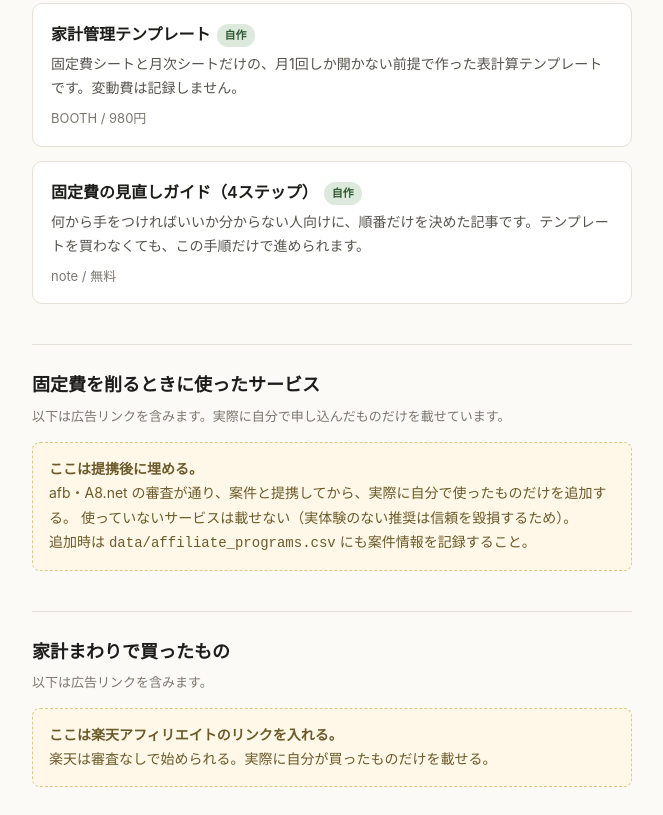
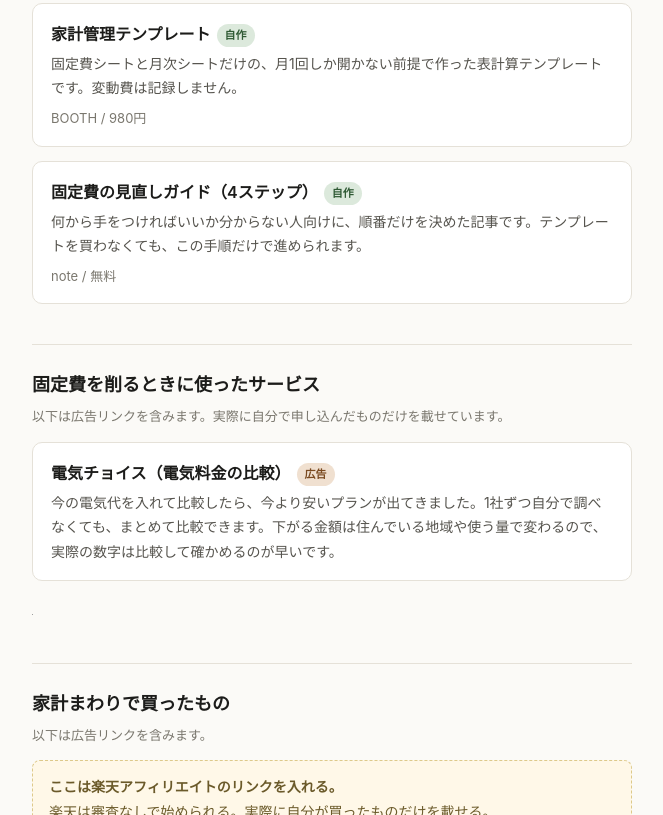
Before and after one commit to kotsukotsulab/links, a plain HTML site: page money/index.html in a window 1280 px wide. Shown: the part 398-1213 px from the top of the page, without its empty margins (308-971 px from the left). Drawn offline with Linux system fonts and the light colour scheme; grey boxes are pictures that could not be loaded.

Commit message:
Add 電気チョイス affiliate card to money LP

```diff
--- a/money/index.html
+++ b/money/index.html
@@ -90,12 +90,13 @@
   <span class="sub">以下は広告リンクを含みます。実際に自分で申し込んだものだけを載せています。</span>
 </h2>
 
-<div class="todo">
-  <strong>ここは提携後に埋める。</strong><br>
-  afb・A8.net の審査が通り、案件と提携してから、実際に自分で使ったものだけを追加する。
-  使っていないサービスは載せない（実体験のない推奨は信頼を毀損するため）。<br>
-  追加時は <code>data/affiliate_programs.csv</code> にも案件情報を記録すること。
-</div>
+<a class="item" href="https://px.a8.net/svt/ejp?a8mat=4BA41C+419SDU+3SPO+TRVYQ" rel="sponsored nofollow noopener" target="_blank">
+  <div class="name">電気チョイス（電気料金の比較）<span class="tag ad">広告</span></div>
+  <div class="desc">今の電気代を入れて比較したら、今より安いプランが出てきました。1社ずつ自分で調べなくても、まとめて比較できます。下がる金額は住んでいる地域や使う量で変わるので、実際の数字は比較して確かめるのが早いです。</div>
+</a>
+<img border="0" width="1" height="1" src="https://www11.a8.net/0.gif?a8mat=4BA41C+419SDU+3SPO+TRVYQ" alt="">
+
+<!-- 追加するときの雛形（提携が増えたらコメントを外して複製）。実際に使ったものだけ。data/affiliate_programs.csv にも記録すること。 -->
 
 <!-- 追加するときの雛形。コメントを外して使う。
 <a class="item" href="ASPの広告リンク" rel="nofollow noopener sponsored" target="_blank">
```
